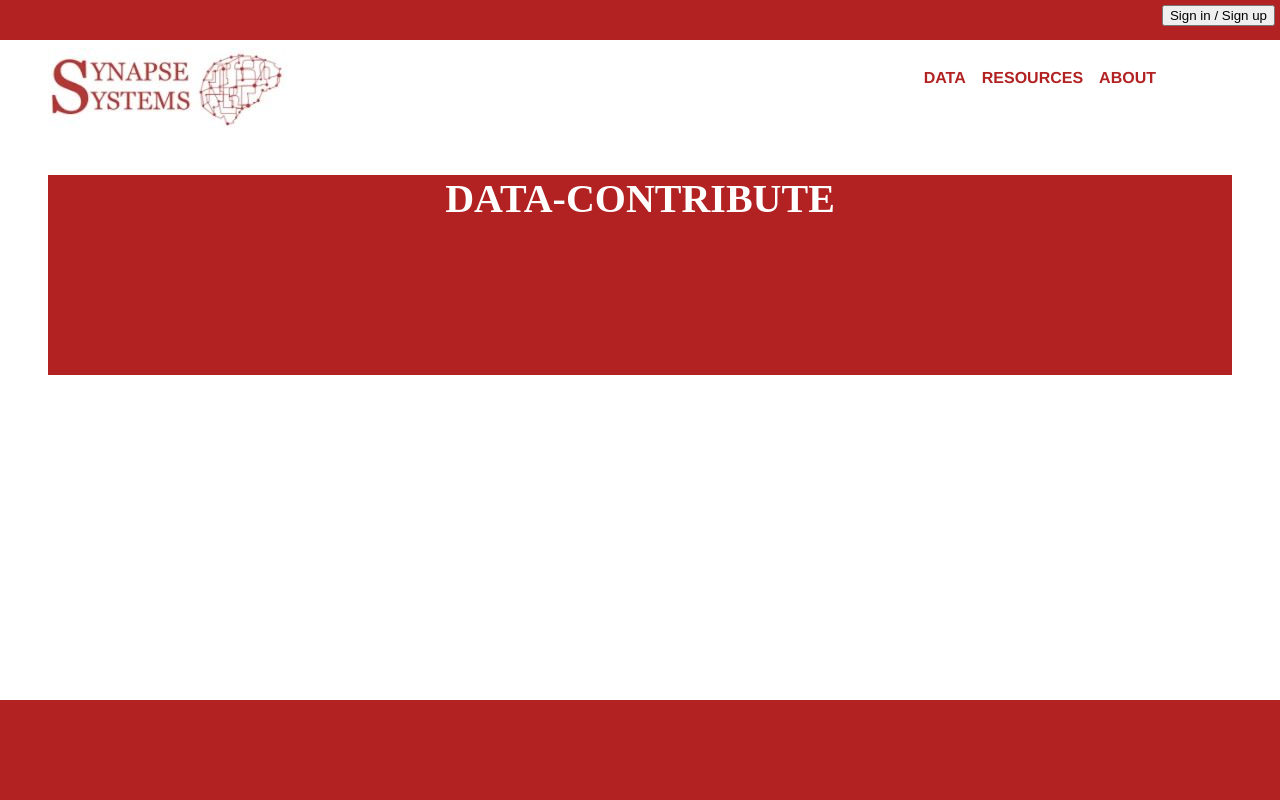
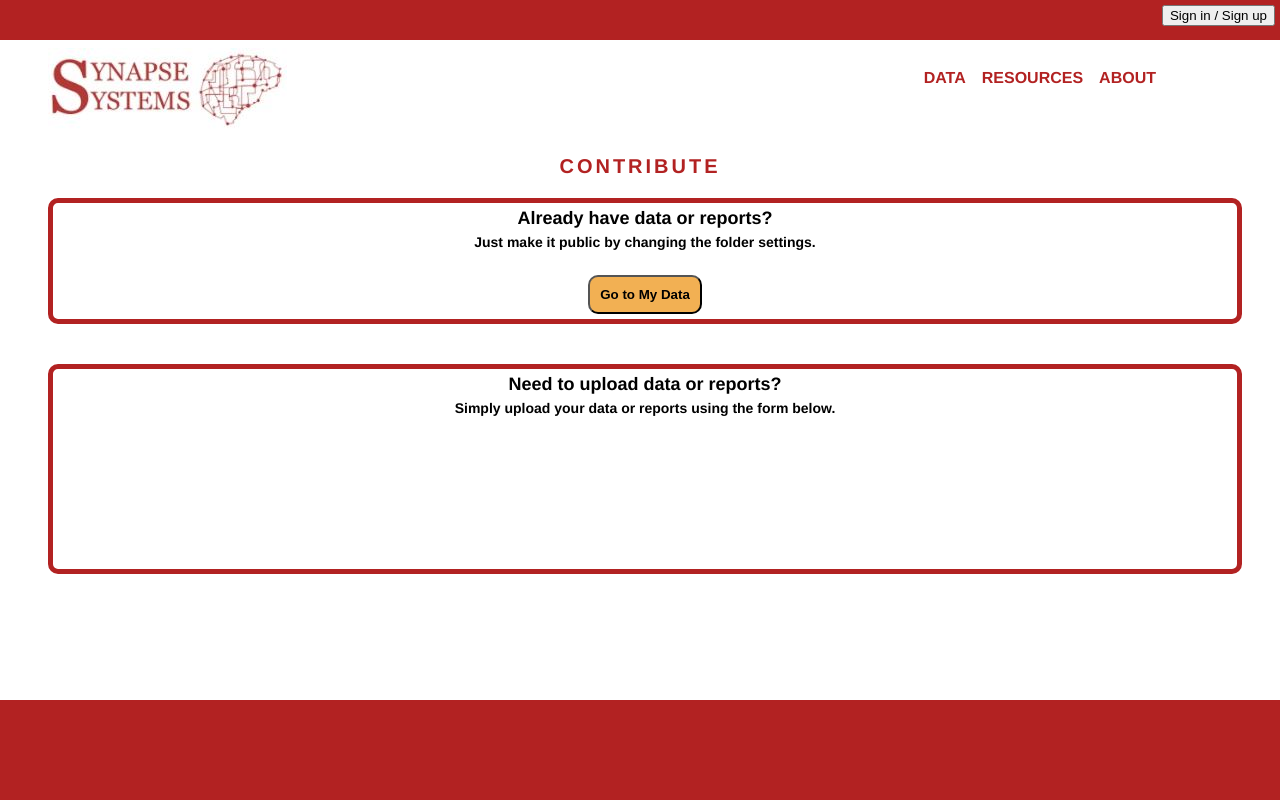
Before and after one commit to sarahp39/SynapseSolutions, a PHP site: page /dataContribute.php in a window 1280 px wide. Run offline with PHP 8.4, Linux system fonts and the light colour scheme.

Commit message:
basic layout and css of contribute page

```diff
--- a/dataContribute.php
+++ b/dataContribute.php
@@ -41,11 +41,55 @@
 			dropdowns();
 		?>
 
-		<!-- landing page welcome images/texts/scroll bying stuff-->
-		<div id = "landingDisplay">
-			<p>
-				DATA-CONTRIBUTE
+		<!-- contribute page main area -->
+		<div id="contributeMainArea" >
+
+			<p id="contributeTitle" >
+				CONTRIBUTE
 			</p>
+
+
+			<!--
+			<p id = "contributeDesc" >
+				Contributing to our brain loving society has never been easier.
+			</p>
+			-->
+
+
+			<div id = "existingData">
+				<p id = "contributeSubHeading" >
+					Already have data or reports?
+				</p>
+
+				<p id = "contributeDesc" >
+					Just make it public by changing the folder settings.
+				</p>
+
+				<button id = "myDataBtn">
+					Go to My Data
+				</button>
+
+
+			</div>
+
+			<div id = "spaceBelowTopBanner">
+
+			</div>
+
+
+			<div id = "uploadData">
+				<p id = "contributeSubHeading" >
+					Need to upload data or reports?
+				</p>
+
+				<p id = "contributeDesc" >
+					Simply upload your data or reports using the form below.
+
+				</p>
+
+			</div>
+
+
 		</div>
 
 
--- a/index.css
+++ b/index.css
@@ -28,6 +28,9 @@
 	height: 100%;
 }
 
+/* index page */
+
+
 #landingDisplay {
 	margin-top: 10px;
 	background-color: #B22222;
@@ -42,6 +45,89 @@
 	font-weight: bold;
 	font-size: 40px;
 }
+
+/* contribute page */
+
+#contributeMainArea {
+	text-align: center;
+
+	/*position: relative;
+	float: left;*/
+
+
+	width: 100%;
+}
+
+#contributeTitle {
+	color: #B22222;
+	font-size: 20px;
+	/*text-align: center;*/
+	font-weight: bold;
+	font-family: "Helvetica";
+	letter-spacing: 3px;
+}
+
+#contributeSubHeading {
+	/*text-align: center;*/
+	font-family: "Helvetica";
+	font-size: 18px;
+	font-weight: bold;
+}
+
+#contributeDesc {
+	/*text-align: center;*/
+	font-family: "Helvetica";
+	font-size: 14px;
+	font-weight: bold;
+}
+
+#existingData {
+	border: 5px solid #B22222;
+	width: 100%;
+	/*height: 100px;*/
+	border-radius: 10px;
+
+	/*display: flex;
+	flex-direction: column;
+	min-height: 100vh;*/
+}
+
+#existingData p {
+	margin: 5px;
+
+	/*flex: 1;*/
+}
+
+#uploadData {
+	border: 5px solid #B22222;
+	width: 100%;
+	height: 200px;
+	border-radius: 10px;
+}
+
+#uploadData p {
+	margin: 5px;
+}
+
+#myDataBtn {
+	margin-top: 20px;
+	background-color: #F2B053;
+	font-weight: bold;
+    padding: 10px;
+    border-radius: 10px;
+	margin-bottom: 5px;
+}
+
+
+
+
+
+
+
+
+
+
+
 
 #bottomHalf {
 	text-align: center;
```
